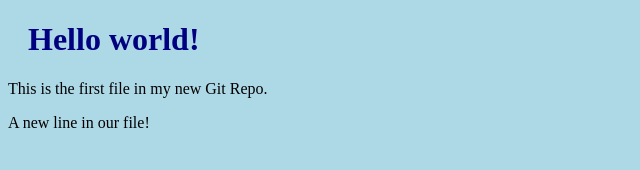
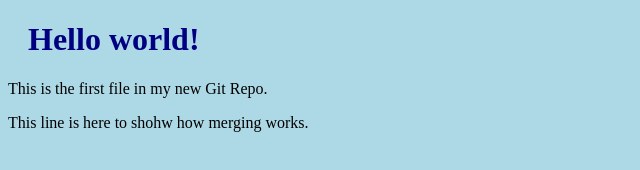
Before and after one commit to amirakbarwicaksono/hello-world, a plain HTML site: page index.html in a window 1280 px wide. Shown: the whole page, without its empty margins (0-640 px from the left). Drawn offline with Linux system fonts and the light colour scheme.

Commit message:
updated index.html with emergency fix

```diff
--- a/index.html
+++ b/index.html
@@ -8,7 +8,7 @@
 
 <h1>Hello world!</h1>
 <p>This is the first file in my new Git Repo.</p>
-<p>A new line in our file!</p>
+<p>This line is here to shohw how merging works.</p>
 
 </body>
 </html>
```
